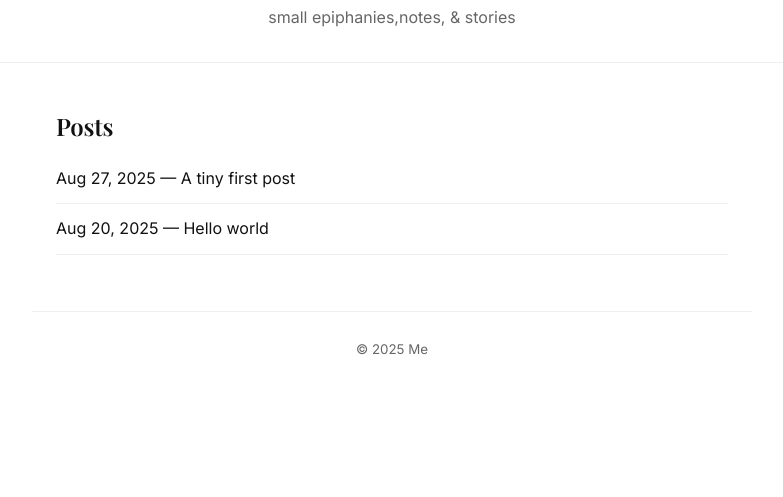
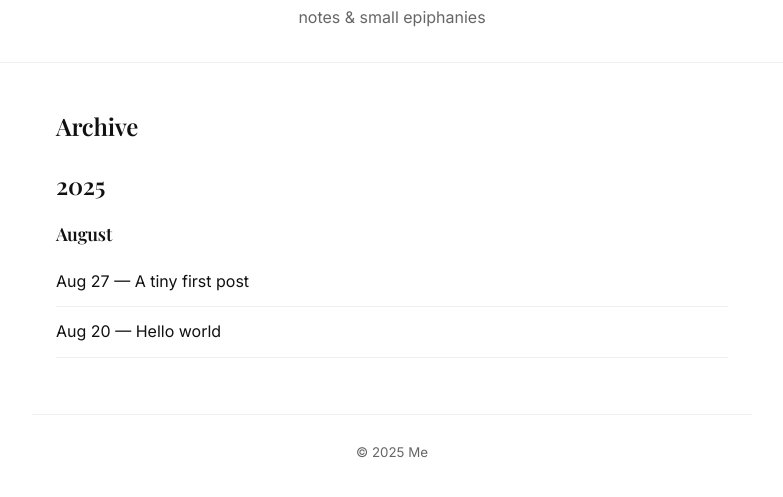
Before and after one commit to Angelccccc/LittleEpiphanies, a plain HTML site: page index.html in a window 1280 px wide. Shown: the part 93-590 px from the top of the page, without its empty margins (248-1031 px from the left). Drawn offline with nearby package versions, Linux system fonts and the light colour scheme.

Commit message:
sort by year and then month

```diff
--- a/index.html
+++ b/index.html
@@ -1,36 +1,22 @@
 <!doctype html>
 <html lang="en">
-
 <head>
   <meta charset="utf-8" />
   <meta name="viewport" content="width=device-width,initial-scale=1" />
   <title>little epiphanies</title>
   <link rel="stylesheet" href="style.css" />
   <link href="https://fonts.googleapis.com/css2?family=Inter&family=Playfair+Display:wght@600&display=swap" rel="stylesheet">
-    <meta name="description" content="Because what is life without of a little bit of reflection and fun." />
+  <meta name="description" content="Because what is life without a little bit of reflection and fun." />
 </head>
-
 <body>
   <header class="site-header">
     <h1>little epiphanies</h1>
-        <p class="tagline">small epiphanies,notes, & stories</p>
+    <p class="tagline">notes & small epiphanies</p>
   </header>
 
   <main class="container">
-        <h2>Posts</h2>
-        <ul class="post-list">
-            <!-- Add new posts here (newest first) -->
-            <li>
-                <a href="posts/2025-08-27.html">
-                    <time datetime="2025-08-27">Aug 27, 2025</time> — A tiny first post
-                </a>
-            </li>
-            <li>
-                <a href="posts/2025-08-20.html">
-                    <time datetime="2025-08-20">Aug 20, 2025</time> — Hello world
-                </a>
-            </li>
-        </ul>
+    <h2>Archive</h2>
+    <div id="archive"></div>
   </main>
 
   <footer class="site-footer container">
@@ -38,9 +24,54 @@
   </footer>
 
   <script>
-        // tiny nicety: current year in footer
+    // Footer year
     document.getElementById('year').textContent = new Date().getFullYear();
+
+    // Render archive from posts.json
+    (async function () {
+      const res = await fetch('posts.json', { cache: 'no-store' });
+      const posts = await res.json();
+
+      // Sort newest first
+      posts.sort((a, b) => new Date(b.date) - new Date(a.date));
+
+      // Group by Year -> Month (MM)
+      const groups = {};
+      for (const p of posts) {
+        const d = new Date(p.date);
+        const y = d.getFullYear();
+        const m = String(d.getMonth() + 1).padStart(2, '0');
+        groups[y] ??= {};
+        groups[y][m] ??= [];
+        groups[y][m].push(p);
+      }
+
+      // Render
+      const root = document.getElementById('archive');
+      const years = Object.keys(groups).sort((a, b) => b - a); // desc
+
+      for (const year of years) {
+        const section = document.createElement('section');
+        section.innerHTML = `<h2>${year}</h2>`;
+        const months = Object.keys(groups[year]).sort((a, b) => b.localeCompare(a)); // "12".."01"
+
+        for (const month of months) {
+          const monthName = new Date(`${year}-${month}-01`).toLocaleString(undefined, { month: 'long' });
+          const listItems = groups[year][month].map(p => {
+            const d = new Date(p.date);
+            const label = d.toLocaleDateString(undefined, { month: 'short', day: '2-digit' });
+            return `<li><a href="${p.path}">${label} — ${p.title}</a></li>`;
+          }).join('');
+
+          section.insertAdjacentHTML('beforeend', `
+            <h3>${monthName}</h3>
+            <ul class="post-list">${listItems}</ul>
+          `);
+        }
+
+        root.appendChild(section);
+      }
+    })();
   </script>
 </body>
-
 </html>
--- /dev/null
+++ b/posts.json
@@ -0,0 +1,12 @@
+[
+  {
+    "title": "A tiny first post",
+    "date": "2025-08-27",
+    "path": "posts/2025/08/2025-08-27.html"
+  },
+  {
+    "title": "Hello world",
+    "date": "2025-08-20",
+    "path": "posts/2025/08/2025-08-20.html"
+  }
+]
```
Also changed, not shown: posts/2025/08/2025-08-20.html (added), posts/2025/08/2025-08-27.html (renamed from posts/2025-08-27.html). Lines whose indentation alone changed are shown as unchanged.
